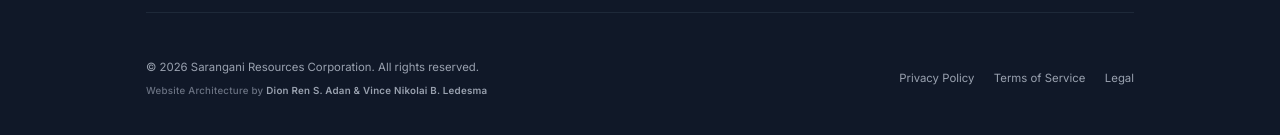
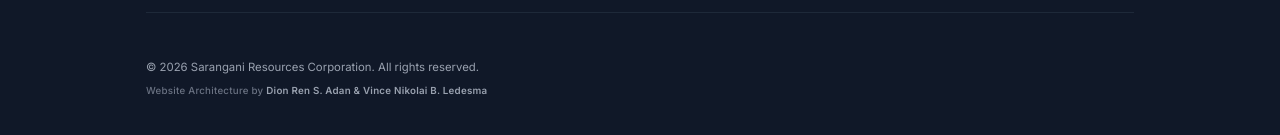
Before and after one commit to diorsadan/src-corporate-website, a React (Vite) app: page / in a window 1280 px wide. Shown: the part 1861-1996 px from the top of the page. Built offline with nearby package versions, Linux system fonts and the light colour scheme; no server answers.

Commit message:
Clean up footer and TypeScript config

```diff
--- a/src/components/layout/Footer.tsx
+++ b/src/components/layout/Footer.tsx
@@ -5,7 +5,6 @@ import {
   footerCopyright,
   footerDeveloperCredits,
   footerHeadquarters,
-  footerLegalLinks,
   footerSections,
 } from "@/data/navigation";
 
@@ -118,20 +117,6 @@ export function Footer() {
                 </Link>
               </p>
             </div>
-            <nav
-              className="flex gap-6 text-xs sm:text-sm flex-wrap justify-center md:justify-end"
-              aria-label="Legal"
-            >
-              {footerLegalLinks.map((link) => (
-                <a
-                  key={link.label}
-                  href={link.href}
-                  className="text-gray-400 hover:text-[#84cc16] transition-colors duration-200"
-                >
-                  {link.label}
-                </a>
-              ))}
-            </nav>
           </div>
         </div>
       </div>
--- a/src/constants/accessibility.ts
+++ b/src/constants/accessibility.tsx
@@ -1,3 +1,5 @@
+import * as React from "react";
+
 /**
  * Accessibility (a11y) Checklist & Implementation Guide
  * For SRC Corporate Website - React + Framer Motion
--- a/src/data/team.ts
+++ b/src/data/team.ts
@@ -26,14 +26,14 @@ export const teamMembers: readonly TeamMember[] = [
     role: "President",
     image: "/assets/team/atty-rene-ruel-b-almero.jpg",
     quote:
-      "I am dedicated to ensuring SRC remains a pillar of economic growth and sustainable development in SOCCSKSARGEN.",
+      "For me, SRC represents the structural balance between industrial progress and legal, environmental stewardship in our region. It is my distinct duty as President to steer this administration with absolute integrity, ensuring our operations create an enduring economic legacy that genuinely upgrades the communities we serve.",
   },
   {
     name: "Nicolas M. Ledesma",
     role: "HR Manager / Office Administrator",
     image: "/assets/team/nicolas-m-ledesma.jpg",
     quote:
-      "Our people are SRC's greatest asset—building a culture of excellence, integrity, and service across every department.",
+      "For me, SRC is a low-profile but impactful organization with a 'big heart' that truly prioritizes the welfare of its employees and their families. When I hear the word 'SRC,' I think of a family-oriented corporation that I am deeply grateful to belong to, a place that consistently makes a real and positive difference in the lives of its people. ",
   },
   {
     name: "Eunice B. Capulso",
@@ -47,21 +47,21 @@ export const teamMembers: readonly TeamMember[] = [
     role: "Liaison Officer II",
     image: "/assets/team/mary-grace-b-disca.jpg",
     quote:
-      "Strong relationships with government and local stakeholders keep SRC's economic zones connected to the region's aspirations.",
+      "SRC is a dynamic real estate company specializing in property management, acquisition, sales, and leasing where I focus on building and sustaining long-term, professional partnerships. When I hear 'SRC,' I think of an environment that values professional excellence, driven by the clear communication and proactive problem-solving needed to succeed in the industry.",
   },
   {
     name: "Ronel Alao",
     role: "Messenger / Driver / Utility",
     image: "/assets/team/ronel-alao.jpg",
     quote:
-      "Reliable day-to-day operations behind the scenes let our leadership focus on delivering world-class facilities for locators.",
+      "To me, SRC means teamwork and growth. My role is to be the reliable backbone of our daily operations by taking care of our transport, messages, and maintenance without any hitches. I like knowing that by keeping our day-to-day work running safely and seamlessly, I give our leaders the peace of mind to focus completely on taking care of our locators.",
   },
   {
     name: "Naomi Castardo",
     role: "Accounting Assistant",
     image: "/assets/team/naomi-castardo.jpg",
     quote:
-      "Precision in every figure supports SRC's mission to grow responsibly and accountably as South Cotabato's premier developer.",
+      "SRC is the professional environment where I serve as an Accounting Clerk, ensuring precision and accuracy in our financial transactions and records. When I hear 'SRC,' I think of a workplace that challenges me to grow, fostering my personal discipline, productivity, and the ability to multitask effectively within a professional team.",
   },
 ] as const;
 
--- a/src/hooks/useVisitorTracker.ts
+++ b/src/hooks/useVisitorTracker.ts
@@ -1,8 +1,9 @@
 import { useEffect } from "react";
 
-// 🔴 PASTE THE NEW URL YOU COPIED FROM STEP 1 HERE:
+// Paste the current Google Apps Script tracking endpoint here.
 const APPS_SCRIPT_URL =
-  "https://script.google.com/macros/s/AKfycbzlKMv7eE_YX6h7F4KQ7n1fOX6iPaE6cU8Q2M__xQLZqUFt0JMPDcahWpzccxHbXvRPIQ/exec"
+  "https://script.google.com/macros/s/AKfycbzlKMv7eE_YX6h7F4KQ7n1fOX6iPaE6cU8Q2M__xQLZqUFt0JMPDcahWpzccxHbXvRPIQ/exec";
+
 export function useVisitorTracker() {
   useEffect(() => {
     const trackVisitor = async () => {
@@ -61,8 +62,9 @@ export function useVisitorTracker() {
         } else {
           // Standard production live geo-lookup infrastructure
           const response = await fetch("https://ipapi.co/json/");
-          if (!response.ok)
+          if (!response.ok) {
             throw new Error("Geo IP tracking provider unavailable");
+          }
           const geo = await response.json();
 
           payload = {
@@ -85,10 +87,10 @@ export function useVisitorTracker() {
         });
 
         console.log(
-          "✅ [VisitorTracker] Analytics packet successfully transmitted.",
+          "[VisitorTracker] Analytics packet successfully transmitted.",
         );
       } catch (err) {
-        console.error("❌ [VisitorTracker] Transmission failure:", err);
+        console.error("[VisitorTracker] Transmission failure:", err);
       }
     };
 
--- a/tsconfig.json
+++ b/tsconfig.json
@@ -18,6 +18,5 @@
       "@/*": ["src/*"]
     }
   },
-  "include": ["src"],
-  "exclude": ["src/constants/accessibility.ts"]
+  "include": ["src"]
 }
```
